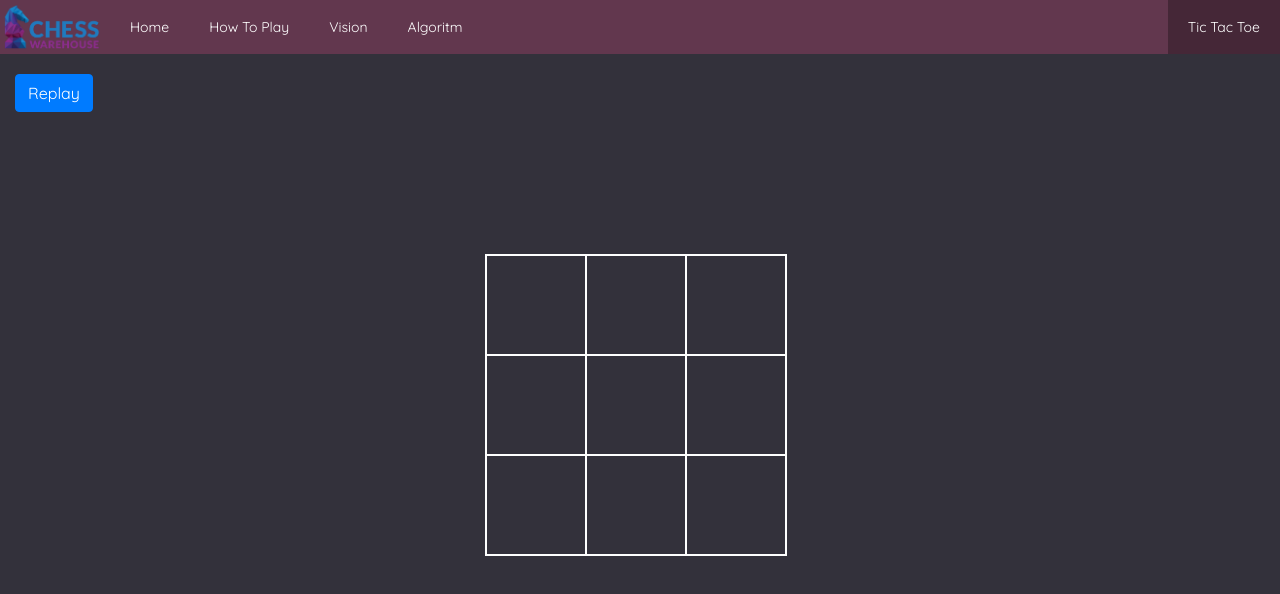
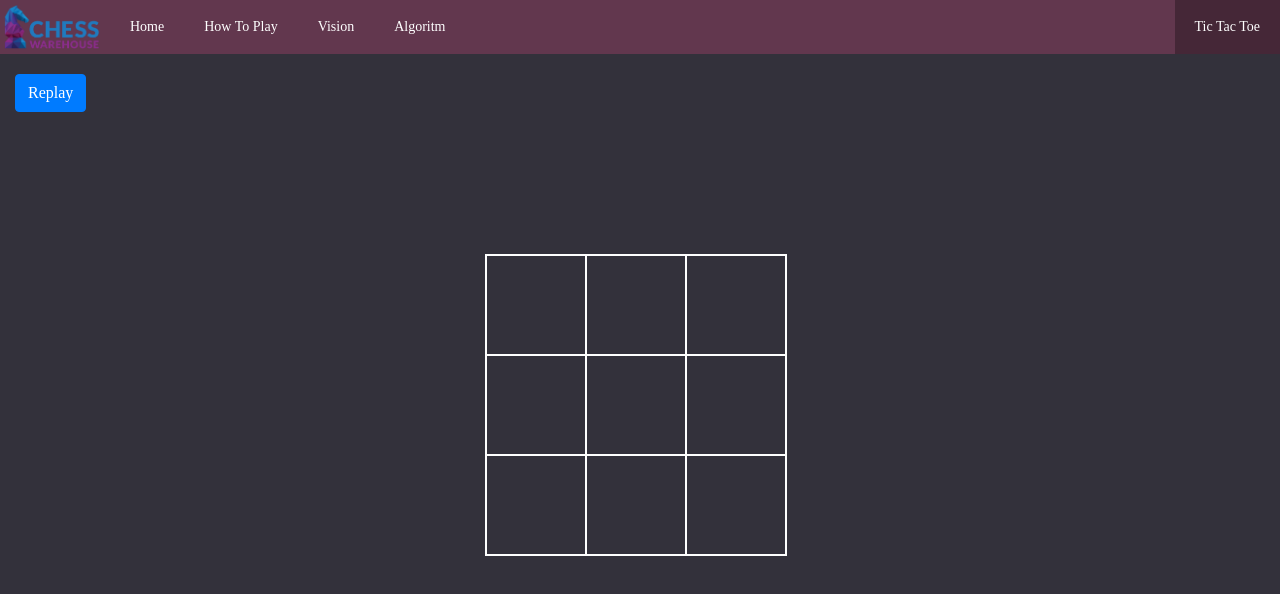
Before and after one commit to AbdelrahmanEssamA/Chess-Engine, a plain HTML site: page ticTacToe.html in a window 1280 px wide. Drawn offline with Linux system fonts and the light colour scheme; files that its build step writes are made by us from their sources.

```diff
--- a/ticTacToe.html
+++ b/ticTacToe.html
@@ -25,8 +25,8 @@ Abdelrahman Essam 155295
     <!-- Mobile Meta Tag -->
     <meta name="viewport" content="width=device-width, initial-scale=1">
     <!-- CSS -->
-    <link href="https://fonts.googleapis.com/css?family=Quicksand" rel="stylesheet">
-    <link href="includes/bootstrap.min.css" rel="stylesheet">
+    <link href="bootstrap.min.css" rel="stylesheet">
+    <link href="style.css" rel="stylesheet">
 </head>
 <body>
     <header>
```
Also changed, not shown: algorithm.html (+2 -2 lines), howToPlay.html (+2 -2 lines), vision.html (+2 -2 lines).
